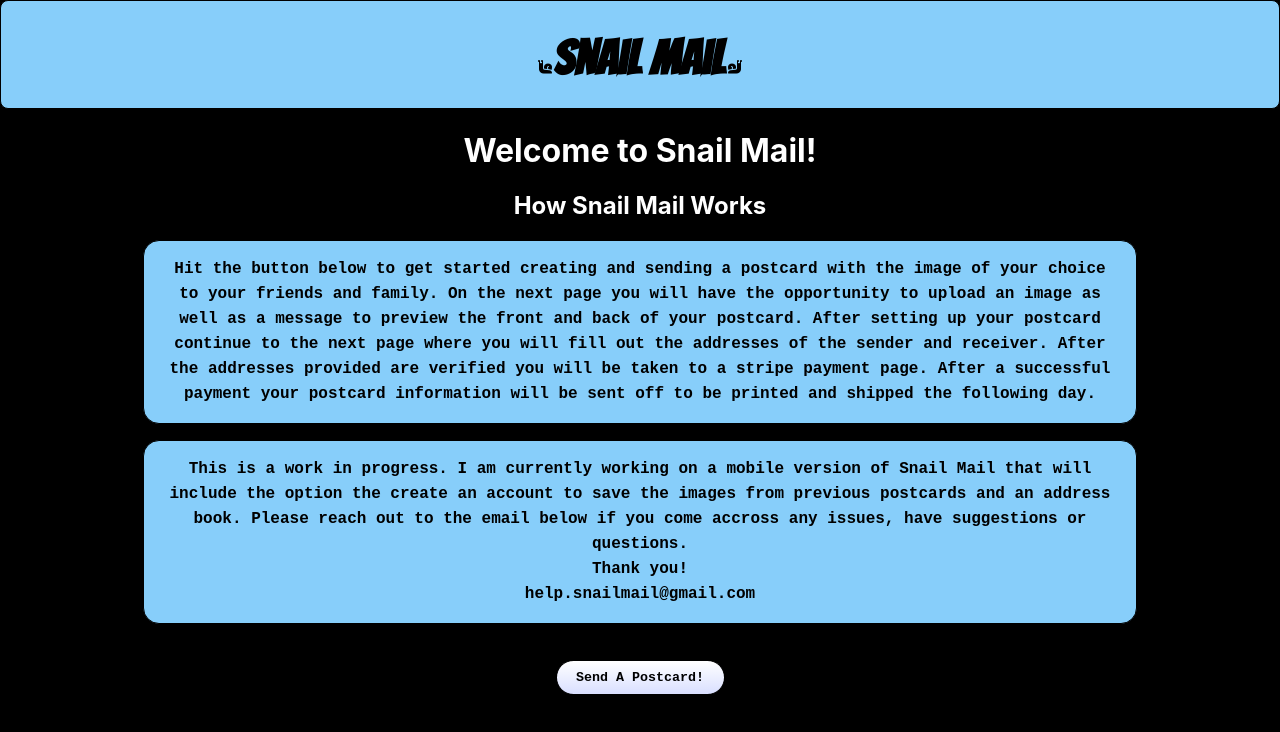
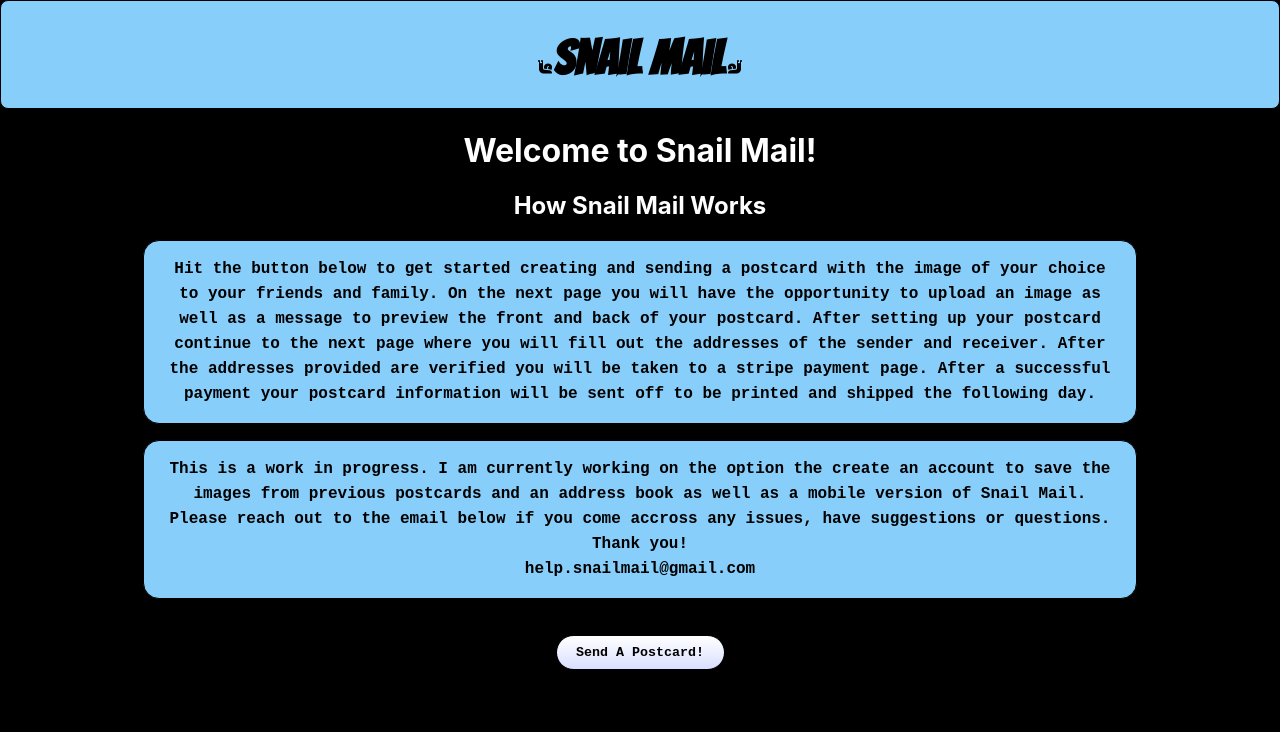
Before and after one commit to DavidDGamble/SnailMail, a React (Create React App) app: page / in a window 1280 px wide. Shown: the top 732 px of the page. Built offline with nearby package versions, Linux system fonts and the light colour scheme; no server answers.

Commit message:
Clean up merge.

```diff
--- a/src/components/Home.jsx
+++ b/src/components/Home.jsx
@@ -9,7 +9,7 @@ function Home(props) {
         <h1>Welcome to Snail Mail!</h1>
         <h2>How Snail Mail Works</h2>
         <p>Hit the button below to get started creating and sending a postcard with the image of your choice to your friends and family.  On the next page you will have the opportunity to upload an image as well as a message to preview the front and back of your postcard.  After setting up your postcard continue to the next page where you will fill out the addresses of the sender and receiver.  After the addresses provided are verified you will be taken to a stripe payment page.  After a successful payment your postcard information will be sent off to be printed and shipped the following day.</p>
-        <p>This is a work in progress.  I am currently working on a mobile version of Snail Mail that will include the option the create an account to save the images from previous postcards and an address book.  Please reach out to the email below if you come accross any issues, have suggestions or questions.<br/>Thank you!<br/>help.snailmail@gmail.com</p>
+        <p>This is a work in progress.  I am currently working on the option the create an account to save the images from previous postcards and an address book as well as a mobile version of Snail Mail.  Please reach out to the email below if you come accross any issues, have suggestions or questions.<br/>Thank you!<br/>help.snailmail@gmail.com</p>
         <button className="main-btn" onClick={props.handleTemplateForm}>Send A Postcard!</button>
       </div>
   )
```
